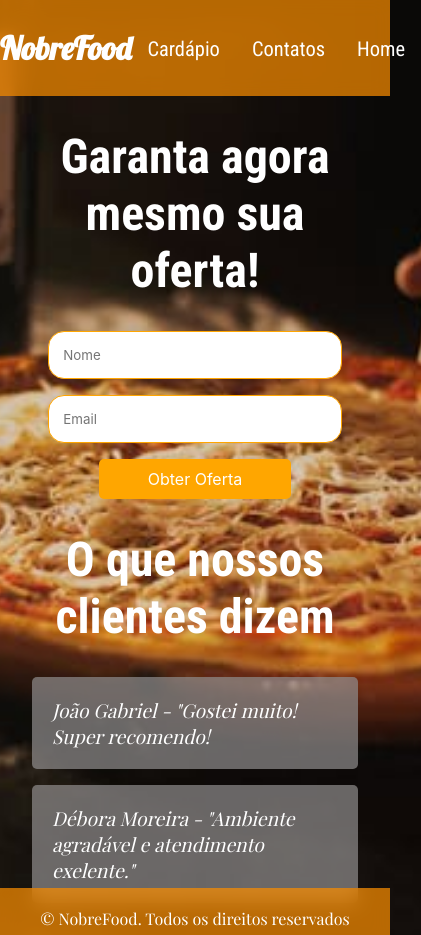
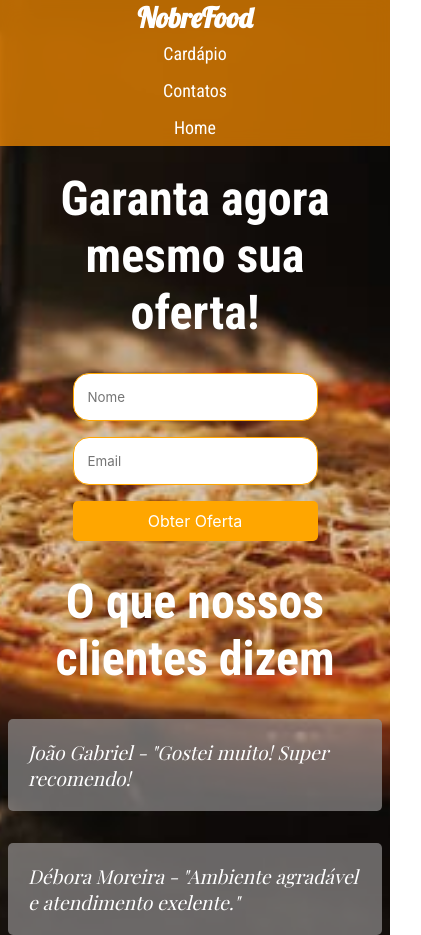
Before and after one commit to Haleffisaac/nobrefood-ladingpage, a plain HTML site: page index.html in a window 390 px wide. Shown: the top 935 px of the page, 421 px wide, since content can reach past the window. Drawn offline with nearby package versions, Linux system fonts and the light colour scheme; a web font is replaced by a local one.

Commit message:
responsividade aplicada

```diff
--- a/style.css
+++ b/style.css
@@ -19,14 +19,14 @@
   font-weight: weight;
   font-style: normal;
 }
+
 body {
   background-image: url(imagens/fundo-pexels-ladingpage.jpeg);
   background-position: center center;
   background-repeat: no-repeat;
   background-size: cover;
-
+  margin: 0;
 }
-
 
 header {
   background: rgba(255, 145, 0, 0.7); /* Transparência aplicada */
@@ -44,7 +44,6 @@
   display: flex;
   padding: 0;
   margin: 0;
-
 }
 
 header nav > ul > li {
@@ -77,31 +76,16 @@
   background: #fff;
 }
 
-  @media (max-width: 360px) {
-    header nav > ul {
+main {
+  height: auto;
+  margin: 1rem;
+  color: #fff;
+  display: flex;
   flex-direction: column;
   align-items: center;
 }
 
-    header nav > ul > li {
-      margin: 0.5rem 0;
-    }
-
-    header {
-      height: 8rem;
-      font-size: 0.7em;
-    }
-
-  }
-
-  main {
-    height: 90vh;
-    margin: 1rem;
-    color: #fff;
-  }
-
 .information {
-
   text-align: center;
   padding: 1rem;
   border-radius: 10px;
@@ -144,10 +128,9 @@
 .opinion {
   background: rgba(145, 141, 141, 0.7);
   padding: 20px;
-    margin: 1rem 1rem 0rem 1rem;
+  margin: 1rem;
   border-radius: 5px;
   color: rgb(255, 255, 255);
-
 }
 
 .opinion p {
@@ -167,3 +150,55 @@
 footer p {
   margin: 0;
 }
+
+@media (max-width: 768px) {
+  header {
+      flex-direction: column;
+      height: auto;
+  }
+
+  header nav > ul {
+      flex-direction: column;
+      align-items: center;
+  }
+
+  header nav > ul > li {
+      margin: 0.5rem 0;
+  }
+
+  header {
+      height: auto;
+      font-size: 1em;
+  }
+
+  .cta-form input, .cta-form button {
+      width: 100%;
+  }
+
+  .opinion {
+      margin: 1rem 0;
+  }
+}
+
+@media (max-width: 480px) {
+  header nav > ul {
+      flex-direction: column;
+  }
+
+  header nav > ul > li {
+      margin: 0.5rem 0;
+  }
+
+  header {
+      height: auto;
+      font-size: 0.7em;
+  }
+
+  main {
+      margin: 0.5rem;
+  }
+
+  .cta-form input, .cta-form button {
+      width: 100%;
+  }
+}
```
Lines whose indentation alone changed are shown as unchanged.
